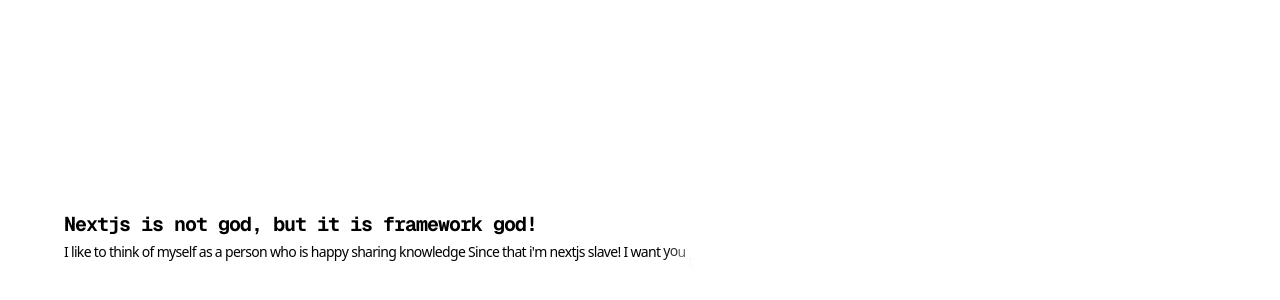
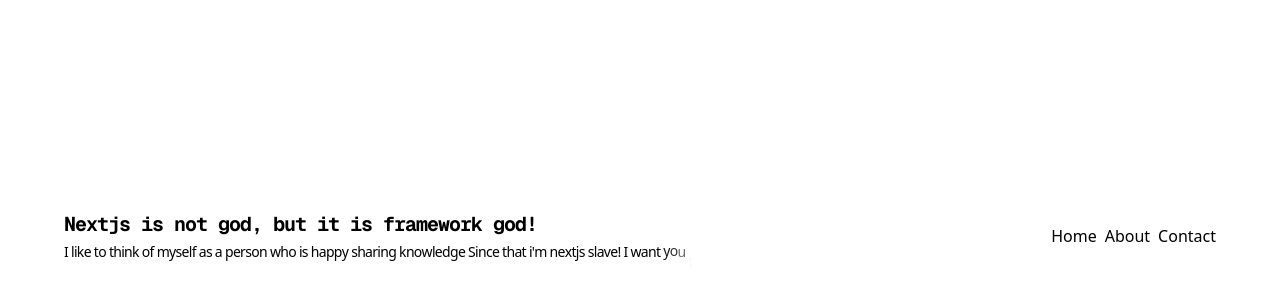
Before and after one commit to dominicpam89/nextjs-page-router-modules, a Next.js app: page / in a window 1280 px wide. Shown: the part 164-464 px from the top of the page. Built offline with nearby package versions, Linux system fonts and the light colour scheme.

Commit message:
finish demo

```diff
--- /dev/null
+++ b/components/SimpleNav.tsx
@@ -0,0 +1,17 @@
+import Link from 'next/link';
+
+export default function SimpleNav() {
+     return (
+          <ul className="flex gap-2 items-center">
+               <li>
+                    <Link href="/">Home</Link>
+               </li>
+               <li>
+                    <Link href="/about">About</Link>
+               </li>
+               <li>
+                    <Link href="/contact">Contact</Link>
+               </li>
+          </ul>
+     );
+}
--- /dev/null
+++ b/pages/about/index.tsx
@@ -0,0 +1,10 @@
+import SimpleNav from '@/components/SimpleNav';
+
+export default function About() {
+     return (
+          <div>
+               <SimpleNav />
+               <h1>About</h1>
+          </div>
+     );
+}
--- /dev/null
+++ b/pages/contact/index.tsx
@@ -0,0 +1,10 @@
+import SimpleNav from '@/components/SimpleNav';
+
+export default function Contact() {
+     return (
+          <div>
+               <SimpleNav />
+               <h1>Contact</h1>
+          </div>
+     );
+}
--- a/pages/index.tsx
+++ b/pages/index.tsx
@@ -1,6 +1,7 @@
 import HomeBrandText from '@/components/home/brand-text';
 import HomeContainer from '@/components/home/container';
 import { Geist, Geist_Mono } from 'next/font/google';
+import SimpleNav from '@/components/SimpleNav';
 
 const geistSans = Geist({
      variable: '--font-geist-sans',
@@ -19,6 +20,7 @@
           >
                <HomeContainer>
                     <HomeBrandText />
+                    <SimpleNav />
                </HomeContainer>
           </main>
      );
```
